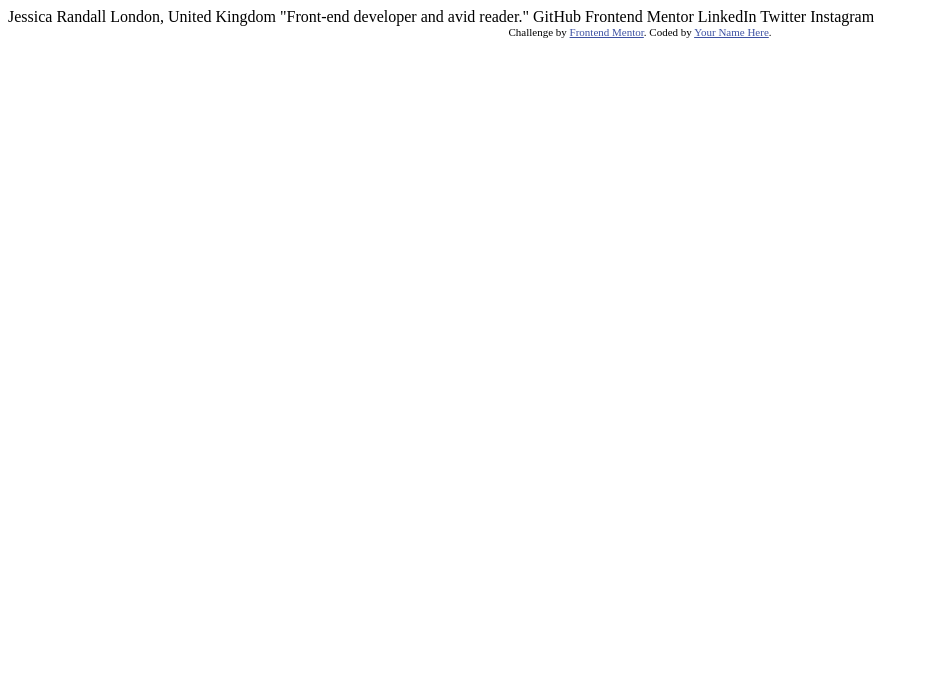
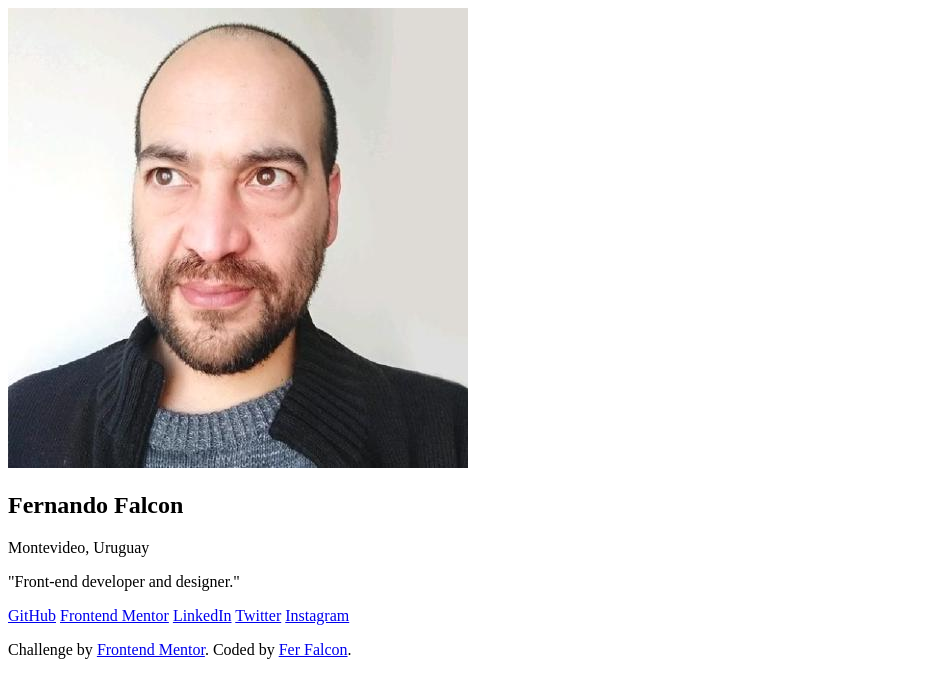
Before and after one commit to ferfalcon/social-links-profile, a plain HTML site: page index.html in a window 1280 px wide. Shown: the whole page, without its empty margins (0-929 px from the left). Drawn offline with Linux system fonts and the light colour scheme.

Commit message:
Basic markup

```diff
--- a/index.html
+++ b/index.html
@@ -2,33 +2,31 @@
 <html lang="en">
 <head>
   <meta charset="UTF-8">
-  <meta name="viewport" content="width=device-width, initial-scale=1.0"> <!-- displays site properly based on user's device -->
-
+  <meta name="viewport" content="width=device-width, initial-scale=1.0">
+  <title>Frontend Mentor | Social links profile</title>
   <link rel="icon" type="image/png" sizes="32x32" href="./assets/images/favicon-32x32.png">
-
-  <title>Frontend Mentor | Social links profile</title>
-
-  <!-- Feel free to remove these styles or customise in your own stylesheet 👍 -->
-  <style>
-    .attribution { font-size: 11px; text-align: center; }
-    .attribution a { color: hsl(228, 45%, 44%); }
-  </style>
 </head>
 <body>
-
-  Jessica Randall
-  London, United Kingdom
-  "Front-end developer and avid reader."
-
-  GitHub
-  Frontend Mentor
-  LinkedIn
-  Twitter
-  Instagram
-
-  <div class="attribution">
-    Challenge by <a href="https://www.frontendmentor.io?ref=challenge" target="_blank">Frontend Mentor</a>.
-    Coded by <a href="#">Your Name Here</a>.
-  </div>
+	<main>
+		<article>
+			<img src="./assets/images/fer-falcon.jpg" alt="Fernando Falcon">
+			<h1>Fernando Falcon</h1>
+			<p>Montevideo, Uruguay</p>
+			<p>"Front-end developer and designer."</p>
+			<nav>
+				<a href="https://github.com/ferfalcon/">GitHub</a>
+				<a href="https://www.frontendmentor.io/profile/ferfalcon/">Frontend Mentor</a>
+				<a href="https://www.linkedin.com/in/fernandofalcon/">LinkedIn</a>
+				<a href="https://twitter.com/FernandoFalcon/">Twitter</a>
+				<a href="https://www.instagram.com/entusiasta_/">Instagram</a>
+			</nav>
+		</article>
+	</main>
+  <footer class="signature">
+		<p>
+			Challenge by <a href="https://www.frontendmentor.io?ref=challenge" target="_blank">Frontend Mentor</a>.
+			Coded by <a href="https://www.linkedin.com/in/fernandofalcon/" target="_blank">Fer Falcon</a>.
+		</p>
+	</footer>
 </body>
 </html>
```
Also changed, not shown: assets/images/avatar-jessica.jpeg (deleted), assets/images/fer-falcon.jpg (added), 1 other file.
